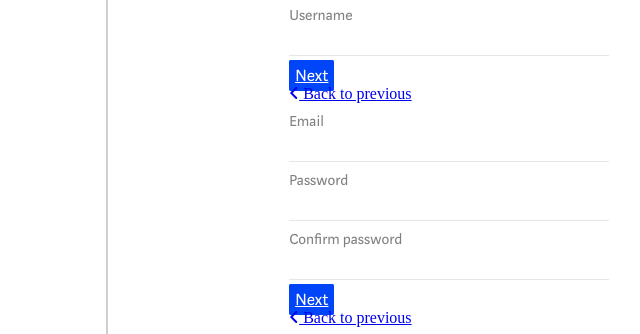
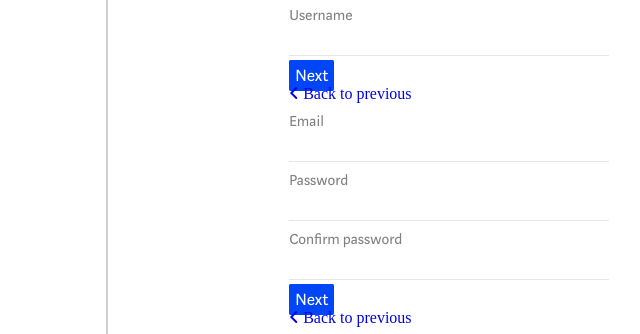
Before and after one commit to RusimbiP/Teamwork, a plain HTML site: page index.html in a window 1280 px wide. Shown: the part 131-465 px from the top of the page, 523-1163 px from the left. Drawn offline with Linux system fonts and the light colour scheme; files whose address does not match are found by name.

Commit message:
feat(signup):remove underlines on links

```diff
--- a/css/index.css
+++ b/css/index.css
@@ -215,3 +215,9 @@ input:focus{
     visibility: hidden;
   }
 }
+
+/*Interactive css*/
+
+a {
+  text-decoration:none;
+}
```
